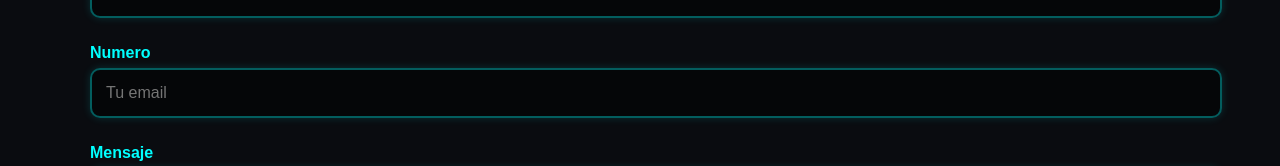
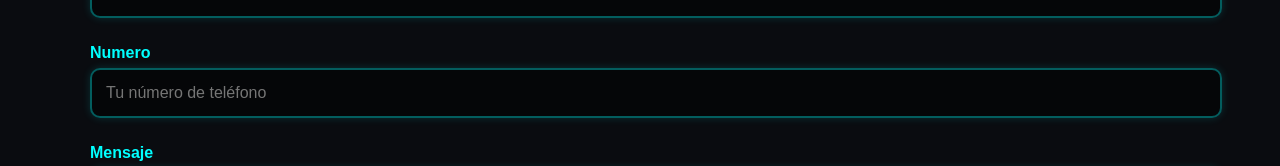
Before and after one commit to sursocarlos/CarlosFloresCV, a React (Vite) app: page / in a window 1280 px wide. Shown: the part 3400-3566 px from the top of the page. Built offline with nearby package versions, Linux system fonts and the light colour scheme.

Commit message:
Cambios tontos

```diff
--- a/src/components/Body.jsx
+++ b/src/components/Body.jsx
@@ -287,7 +287,7 @@ function Body() {
             <input
               type="tel"
               required
-              placeholder={lang === "es" ? "Tu email" : "Your email"}
+              placeholder={lang === "es" ? "Tu número de teléfono" : "Your phone number"}
             />
           </div>
 
```
